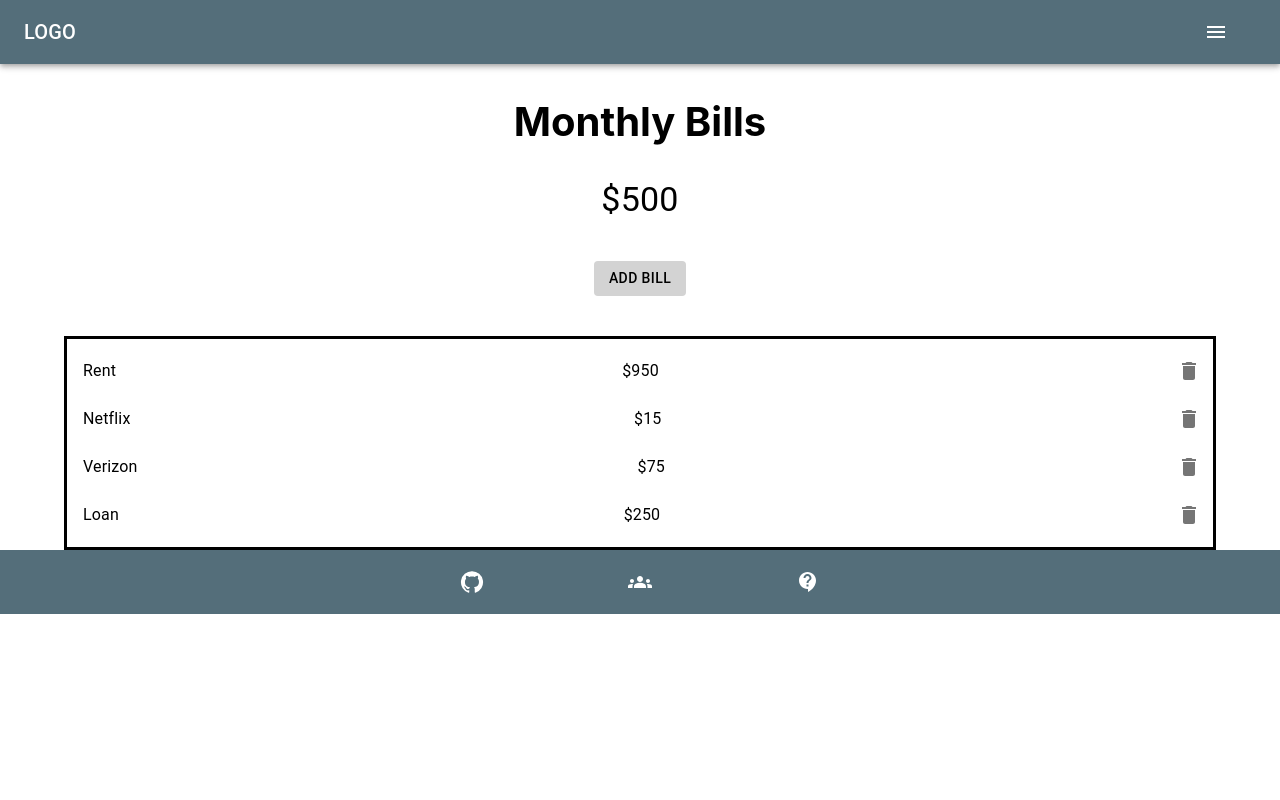
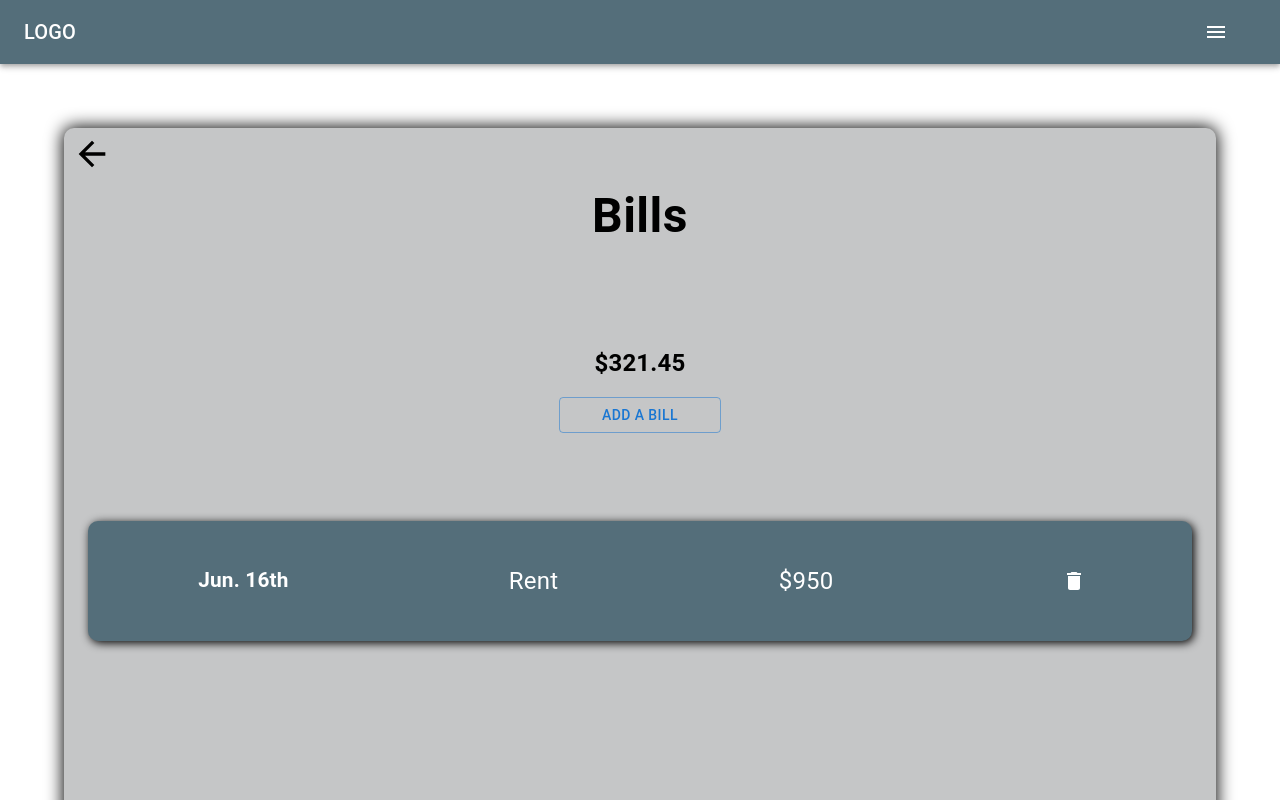
Before and after one commit to edyta0106/Golden-Goose-Finance, a React (Create React App) app in the folder client/: page /bills in a window 1280 px wide. Shown: the top 800 px of the page. Built offline with nearby package versions, Linux system fonts and the light colour scheme.

Commit message:
static bill page

```diff
--- a/client/src/components/Bills/Bills.js
+++ b/client/src/components/Bills/Bills.js
@@ -10,67 +10,195 @@ import {
   ListItem,
   ListItemText,
   Grid,
+  Box,
 } from "@mui/material";
 import DeleteIcon from "@mui/icons-material/Delete";
+import ArrowBack from "@mui/icons-material/ArrowBack";
 
 export default function Bills() {
   return (
-    <Container sx={{ textAlign: "center" }}>
+    <Container
+      sx={{
+        borderRadius: "10px",
+        boxShadow: "0px 0px 17px 1px black",
+        width: "90%",
+        height: "100vh",
+        bgcolor: "#C5C6C7",
+        marginTop: "5%",
+        marginBottom: "5%",
+        display: "flex",
+        flexDirection: "column",
+        alignItems: "center",
+      }}
+    >
       <Link to="/bills"></Link>
-      <h2 className="bH2">Monthly Bills</h2>
-      <Typography variant="h4" component="p">
-        $500
+      {/* Back Arrow */}
+      <Box
+        sx={{
+          width: "105%",
+          display: "flex",
+          justifyContent: "flex-start",
+        }}
+      >
+        <Button>
+          <ArrowBack
+            sx={{
+              fontSize: 40,
+              color: "black",
+            }}
+          />
+        </Button>
+      </Box>
+      {/* Form Header Text Container */}
+      <Box
+        sx={{
+          height: "10%",
+        }}
+      >
+        <Typography
+          sx={{
+            fontSize: "300%",
+            fontWeight: "bolder",
+          }}
+        >
+          Bills
+        </Typography>
+      </Box>
+      {/* Form Header Total Amount Container */}
+      <Box
+        sx={{
+          display: "flex",
+          flexDirection: "column",
+          alignItems: "center",
+          paddingBottom: "7%",
+          paddingTop: "7%",
+        }}
+      >
+        <Typography
+          sx={{
+            fontSize: "150%",
+            fontWeight: "bolder",
+            paddingTop: "7%",
+            paddingBottom: "15%",
+          }}
+        >
+          $321.45
         </Typography>
         <Button
-        sx={{ my: 5, color: "black", bgcolor: "lightgray", border: "none" }}
           variant="outlined"
+          sx={{
+            width: "150%",
+          }}
         >
-        Add Bill
+          Add A Bill
         </Button>
-      <Grid item xs={12} md={6} sx={{ border: "black solid" }}>
-        <List>
-          <ListItem
+      </Box>
+      {/* Individual Bill Container */}
+      <Box
         secondaryAction={
           <IconButton edge="end" aria-label="delete">
             <DeleteIcon />
           </IconButton>
         }
+        sx={{
+          borderRadius: "10px",
+          boxShadow: "2px 2px 10px black",
+          width: "100%",
+          height: "15vh",
+          bgcolor: "#546E7A",
+          color: "white",
+          marginTop: "10px",
+          marginBottom: "10px",
+          display: "flex",
+          alignItems: "center",
+          justifyContent: "space-around",
+          alignContent: "center",
+        }}
       >
-            <ListItemText primary="Rent" />
-            <ListItemText primary="$950" />
-          </ListItem>
-          <ListItem
-            secondaryAction={
+        <Typography
+          sx={{
+            fontSize: "130%",
+            fontWeight: "bold",
+          }}
+        >
+          Jun. 16th
+        </Typography>
+        <Typography
+          sx={{
+            fontSize: "150%",
+          }}
+        >
+          Rent
+        </Typography>
+        <Typography
+          sx={{
+            fontSize: "150%",
+          }}
+        >
+          $950
+        </Typography>
+
         <IconButton edge="end" aria-label="delete">
-                <DeleteIcon />
+          <DeleteIcon sx={{ color: "white" }} />
         </IconButton>
-            }
-          >
-            <ListItemText primary="Netflix" />
-            <ListItemText primary="$15" />
-          </ListItem>
-          <ListItem
-            secondaryAction={
-              <IconButton edge="end" aria-label="delete">
-                <DeleteIcon />
-              </IconButton>
-            }
-          >
-            <ListItemText primary="Verizon" />
-            <ListItemText primary="$75" />
-          </ListItem>
-          <ListItem
-            secondaryAction={
-              <IconButton edge="end" aria-label="delete">
-                <DeleteIcon />
-              </IconButton>
-            }
-          >
-            <ListItemText primary="Loan" />
-            <ListItemText primary="$250" />
-          </ListItem>
-        </List>
-      </Grid>
+      </Box>
     </Container>
+    // <Container sx={{ textAlign: "center" }}>
+    //   <Link to="/bills"></Link>
+    //   <h2 className="bH2">Monthly Bills</h2>
+    //   <Typography variant="h4" component="p">
+    //     $500
+    //   </Typography>
+    //   <Button
+    //     sx={{ my: 5, color: "black", bgcolor: "lightgray", border: "none" }}
+    //     variant="outlined"
+    //   >
+    //     Add Bill
+    //   </Button>
+    //   <Grid item xs={12} md={6} sx={{ border: "black solid" }}>
+    //     <List>
+    //       <ListItem
+    //         secondaryAction={
+    //           <IconButton edge="end" aria-label="delete">
+    //             <DeleteIcon />
+    //           </IconButton>
+    //         }
+    //       >
+    //         <ListItemText primary="Rent" />
+    //         <ListItemText primary="$950" />
+    //       </ListItem>
+    //       <ListItem
+    //         secondaryAction={
+    //           <IconButton edge="end" aria-label="delete">
+    //             <DeleteIcon />
+    //           </IconButton>
+    //         }
+    //       >
+    //         <ListItemText primary="Netflix" />
+    //         <ListItemText primary="$15" />
+    //       </ListItem>
+    //       <ListItem
+    //         secondaryAction={
+    //           <IconButton edge="end" aria-label="delete">
+    //             <DeleteIcon />
+    //           </IconButton>
+    //         }
+    //       >
+    //         <ListItemText primary="Verizon" />
+    //         <ListItemText primary="$75" />
+    //       </ListItem>
+    //       <ListItem
+    //         secondaryAction={
+    //           <IconButton edge="end" aria-label="delete">
+    //             <DeleteIcon />
+    //           </IconButton>
+    //         }
+    //       >
+    //         <ListItemText primary="Loan" />
+    //         <ListItemText primary="$250" />
+    //       </ListItem>
+    //     </List>
+    //   </Grid>
+    // </Container>
   );
 }
```
Lines whose indentation alone changed are shown as unchanged.
